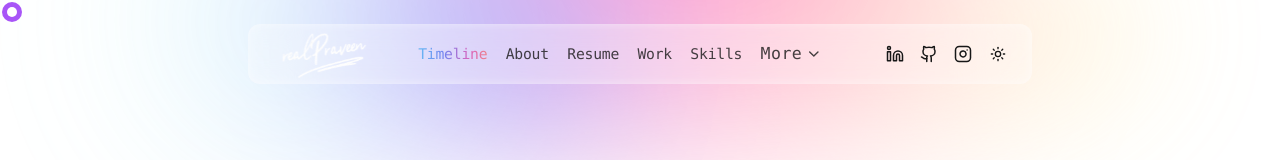
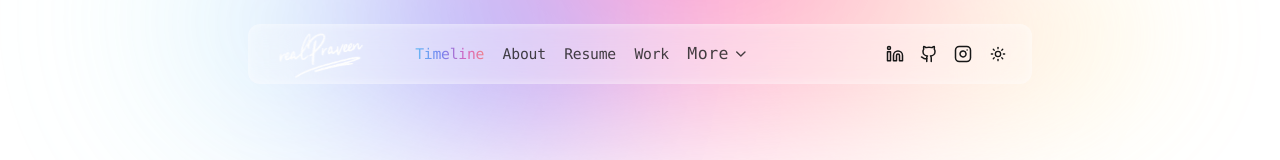
Before and after one commit to praveen-raj-r/praveen-raj-web-app, a React (Vite) app: page / in a window 1280 px wide. Shown: the top 160 px of the page. Built offline with nearby package versions, Linux system fonts and the light colour scheme; grey boxes are pictures that could not be loaded; a web font is replaced by a local one.

Commit message:
updated router

```diff
--- a/src/data/header.tsx
+++ b/src/data/header.tsx
@@ -14,7 +14,6 @@ export const headerLinksData = [
   { link: "/about", label: "about" },
   { link: "/PraveenRaj_softwareEngineer_Resume.pdf", label: "resume" },
   { link: "/work", label: "work" },
-  { link: "/skills", label: "skills" },
 ];
 
 export const sidebar = [
@@ -25,10 +24,6 @@ export const sidebar = [
   {
     label: "resume",
     download: "/PraveenRaj_softwareEngineer_Resume.pdf",
-  },
-  {
-    label: "skills",
-    link: "/skills",
   },
   {
     label: "work",
@@ -43,13 +38,14 @@ export const sidebar = [
     link: "/tips",
   },
   {
+    label: "certifications",
+    link: "/certifications",
+  },
+  {
     label: "links",
     link: "/links",
   },
-  {
-    label: "Bookshelf",
-    link: "/books",
-  },
+
   {
     label: "tech Stack",
     link: "/stack",
@@ -59,6 +55,6 @@ export const sidebar = [
 export const dropDownData = [
   { label: "tips", link: "/tips" },
   { label: "links", link: "/links" },
-  { label: "bookshelf", link: "/books" },
   { label: "tech stack", link: "/stack" },
+  { label: "certifications", link: "/certifications" },
 ];
--- a/src/layout/app-layout.tsx
+++ b/src/layout/app-layout.tsx
@@ -1,6 +1,5 @@
 import AppFooter from "@/components/app/app-footer";
 import AppHeader from "@/components/app/app-header";
-import { Pointer } from "@/components/magicui/pointer";
 import { ScrollArea } from "@/components/ui/scroll-area";
 import { Outlet } from "react-router-dom";
 
@@ -21,18 +20,6 @@ const AppLayout = () => {
           </div>
         </ScrollArea>
       </div>
-      <Pointer>
-        <svg
-          width="24"
-          height="24"
-          viewBox="0 0 24 24"
-          fill="none"
-          xmlns="http://www.w3.org/2000/svg"
-        >
-          <circle cx="12" cy="12" r="10" className="fill-purple-500" />
-          <circle cx="12" cy="12" r="5" className="fill-white" />
-        </svg>
-      </Pointer>
     </div>
   );
 };
```
Also changed, not shown: src/routes/index.tsx (+6 -10 lines).
